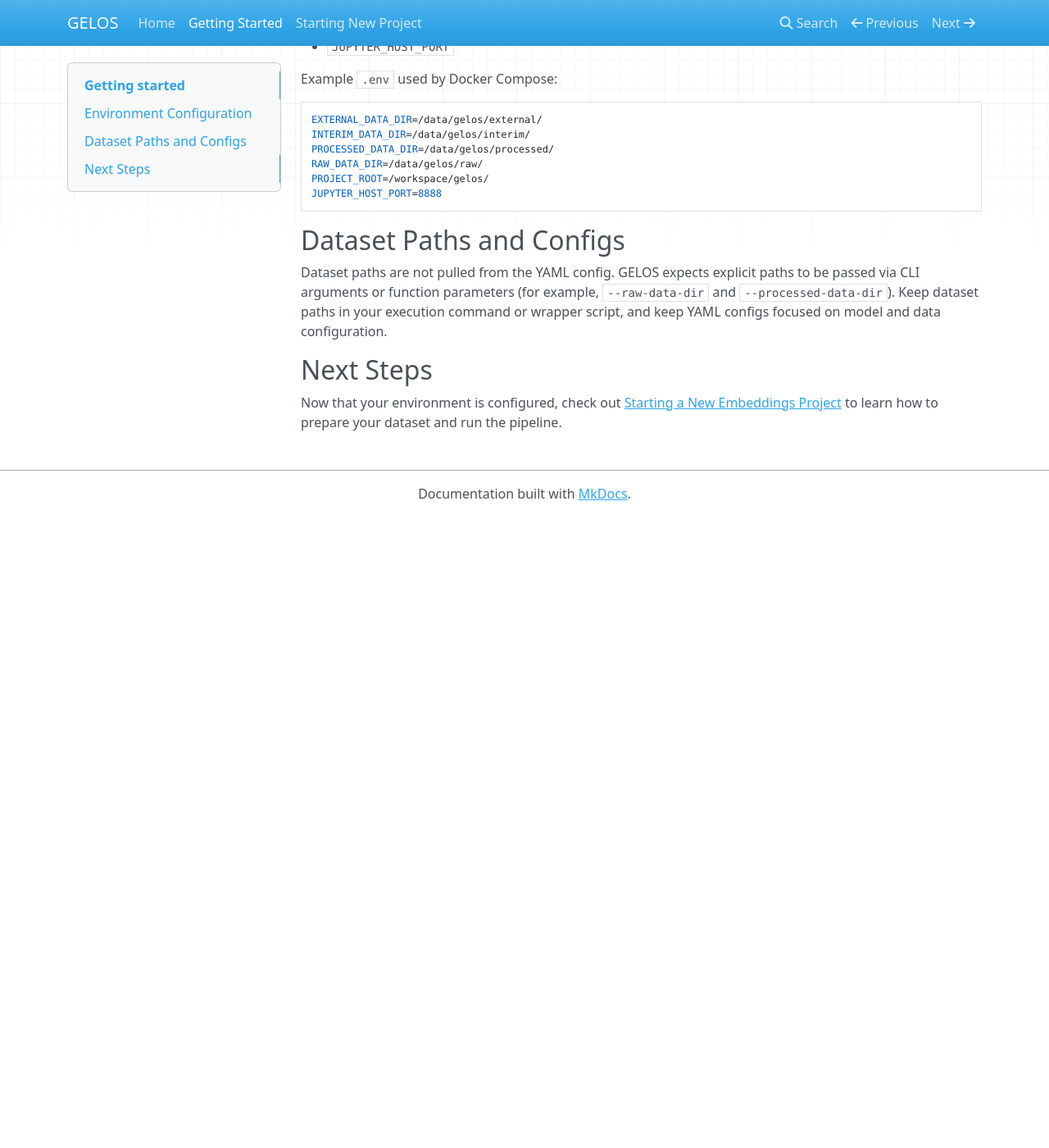
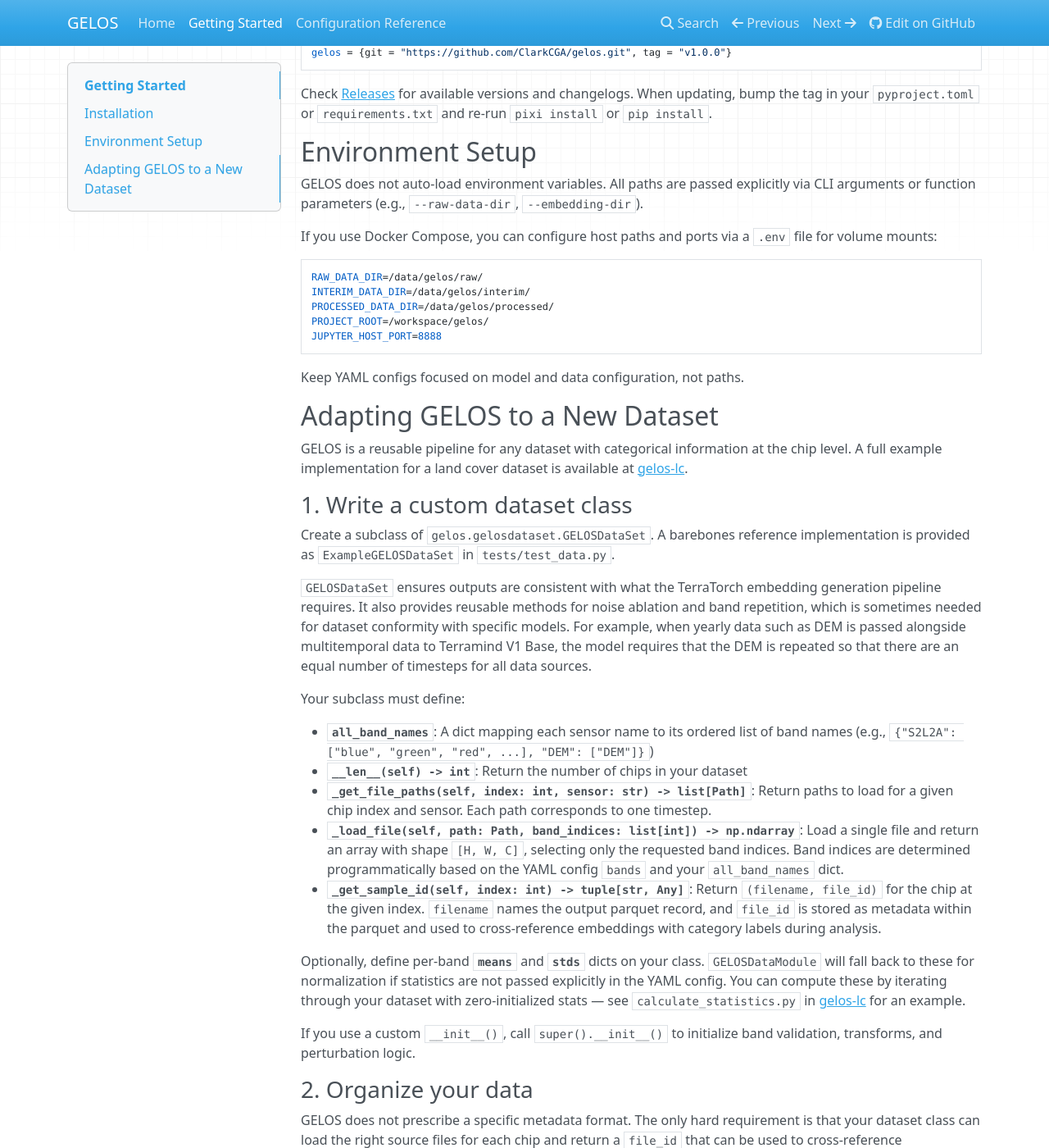
Before and after one commit to ClarkCGA/gelos, an MkDocs documentation site: the page built from docs/docs/getting-started.md, in a window 1280 px wide and 1400 px high, scrolled down 297 px. Shown: the whole window at 82% size. Built offline with MkDocs 1.6.1, drawn with Linux system fonts in a browser that asks for light colours; nearby versions of some CDN libraries; before the commit the page ends 927 px from its top, so only the background shows below that; some of the changed text lies outside the part shown.

Commit message:
restructure documentation, add CHANGELOG.md, deploy docs site

````diff
--- a/docs/docs/getting-started.md
+++ b/docs/docs/getting-started.md
@@ -1,35 +1,116 @@
-Getting started
-===============
+# Getting Started
 
-## Environment Configuration
+## Installation
 
-If you use Docker Compose, you can set variables like these for host paths and ports:
-
-- `EXTERNAL_DATA_DIR`
-- `RAW_DATA_DIR`
-- `INTERIM_DATA_DIR`
-- `PROCESSED_DATA_DIR`
-- `PROJECT_ROOT`
-- `JUPYTER_HOST_PORT`
-
-Example `.env` used by Docker Compose:
+Pin to a specific release tag to avoid unexpected breakage:
 
 ```
-EXTERNAL_DATA_DIR=/data/gelos/external/
+pip install git+https://github.com/ClarkCGA/gelos@v1.0.0
+```
+
+Or with pixi, add it as a pypi dependency in your `pyproject.toml`:
+
+```toml
+[tool.pixi.pypi-dependencies]
+gelos = {git = "https://github.com/ClarkCGA/gelos.git", tag = "v1.0.0"}
+```
+
+Check [Releases](https://github.com/ClarkCGA/gelos/releases) for available versions and changelogs. When updating, bump the tag in your `pyproject.toml` or `requirements.txt` and re-run `pixi install` or `pip install`.
+
+## Environment Setup
+
+GELOS does not auto-load environment variables. All paths are passed explicitly via CLI arguments or function parameters (e.g., `--raw-data-dir`, `--embedding-dir`).
+
+If you use Docker Compose, you can configure host paths and ports via a `.env` file for volume mounts:
+
+```
+RAW_DATA_DIR=/data/gelos/raw/
 INTERIM_DATA_DIR=/data/gelos/interim/
 PROCESSED_DATA_DIR=/data/gelos/processed/
-RAW_DATA_DIR=/data/gelos/raw/
 PROJECT_ROOT=/workspace/gelos/
 JUPYTER_HOST_PORT=8888
 ```
 
-## Dataset Paths and Configs
+Keep YAML configs focused on model and data configuration, not paths.
 
-Dataset paths are not pulled from the YAML config. GELOS expects explicit paths to be passed via
-CLI arguments or function parameters (for example, `--raw-data-dir` and `--processed-data-dir`).
-Keep dataset paths in your execution command or wrapper script, and keep YAML configs focused on
-model and data configuration.
+## Adapting GELOS to a New Dataset
 
-## Next Steps
+GELOS is a reusable pipeline for any dataset with categorical information at the chip level. A full example implementation for a land cover dataset is available at [gelos-lc](https://github.com/ClarkCGA/gelos-lc).
 
-Now that your environment is configured, check out [Starting a New Embeddings Project](starting-new-project.md) to learn how to prepare your dataset and run the pipeline.
+### 1. Write a custom dataset class
+
+Create a subclass of `gelos.gelosdataset.GELOSDataSet`. A barebones reference implementation is provided as `ExampleGELOSDataSet` in `tests/test_data.py`.
+
+`GELOSDataSet` ensures outputs are consistent with what the TerraTorch embedding generation pipeline requires. It also provides reusable methods for noise ablation and band repetition, which is sometimes needed for dataset conformity with specific models. For example, when yearly data such as DEM is passed alongside multitemporal data to Terramind V1 Base, the model requires that the DEM is repeated so that there are an equal number of timesteps for all data sources.
+
+Your subclass must define:
+
+- **`all_band_names`**: A dict mapping each sensor name to its ordered list of band names (e.g., `{"S2L2A": ["blue", "green", "red", ...], "DEM": ["DEM"]}`)
+- **`__len__(self) -> int`**: Return the number of chips in your dataset
+- **`_get_file_paths(self, index: int, sensor: str) -> list[Path]`**: Return paths to load for a given chip index and sensor. Each path corresponds to one timestep.
+- **`_load_file(self, path: Path, band_indices: list[int]) -> np.ndarray`**: Load a single file and return an array with shape `[H, W, C]`, selecting only the requested band indices. Band indices are determined programmatically based on the YAML config `bands` and your `all_band_names` dict.
+- **`_get_sample_id(self, index: int) -> tuple[str, Any]`**: Return `(filename, file_id)` for the chip at the given index. `filename` names the output parquet record, and `file_id` is stored as metadata within the parquet and used to cross-reference embeddings with category labels during analysis.
+
+Optionally, define per-band **`means`** and **`stds`** dicts on your class. `GELOSDataModule` will fall back to these for normalization if statistics are not passed explicitly in the YAML config. You can compute these by iterating through your dataset with zero-initialized stats — see `calculate_statistics.py` in [gelos-lc](https://github.com/ClarkCGA/gelos-lc) for an example.
+
+If you use a custom `__init__()`, call `super().__init__()` to initialize band validation, transforms, and perturbation logic.
+
+### 2. Organize your data
+
+GELOS does not prescribe a specific metadata format. The only hard requirement is that your dataset class can load the right source files for each chip and return a `file_id` that can be used to cross-reference embeddings with the chip's category label during analysis.
+
+How you achieve this is up to you. One pattern that works well is a chip tracker — a GeoJSON or CSV file that indexes your chips with columns for file paths, category labels, and a unique ID. But you could equally use a directory naming convention, a CSV manifest, or any other approach that lets your dataset class resolve chip index to file paths and chip ID.
+
+### 3. Create YAML experiment configs
+
+YAML configs drive both embedding generation and analysis. See the [Configuration Reference](configuration.md) for a fully annotated config with all available options.
+
+### 4. Run the pipeline
+
+**Generate embeddings:**
+
+```bash
+python -m gelos.generation \
+  --raw-data-dir /path/to/data/raw \
+  --embedding-dir /path/to/data/interim \
+  --config-dir /path/to/configs
+```
+
+```python
+from pathlib import Path
+from gelos.generation import generate_embeddings
+
+generate_embeddings(
+    yaml_path=Path("configs/exp001_prithvi300.yaml"),
+    raw_data_dir=Path("/path/to/data/raw"),
+    embedding_dir=Path("/path/to/data/interim"),
+)
+```
+
+Embeddings are written as Parquet files to `embedding_dir / data_version / config_stem`. A `.embeddings_complete` marker file is created on completion; subsequent runs skip configs that already have this marker unless `--overwrite` is passed.
+
+**Run analysis** (extraction, transforms, plots, and models):
+
+```bash
+python -m gelos.analysis \
+  --raw-data-dir /path/to/data/raw \
+  --embedding-dir /path/to/data/interim \
+  --processed-data-dir /path/to/data/processed \
+  --figures-base-dir /path/to/figures \
+  --config-dir /path/to/configs
+```
+
+```python
+from pathlib import Path
+from gelos.analysis import run_analysis
+
+run_analysis(
+    yaml_path=Path("configs/exp001_prithvi300.yaml"),
+    raw_data_dir=Path("/path/to/data/raw"),
+    embedding_dir=Path("/path/to/data/interim"),
+    processed_data_dir=Path("/path/to/data/processed"),
+    figures_base_dir=Path("/path/to/figures"),
+)
+```
+
+The analysis pipeline extracts embeddings according to each strategy's `slice_args`, then runs transforms, plots, and models. Results are cached — transform outputs as CSVs, extracted embeddings as `.npy` files — so re-running skips completed steps.
--- a/docs/mkdocs.yml
+++ b/docs/mkdocs.yml
@@ -1,7 +1,9 @@
 site_name: GELOS
 site_author: Denys Godwin
+site_url: https://ClarkCGA.github.io/gelos/
+repo_url: https://github.com/ClarkCGA/gelos
 
 nav:
   - Home: index.md
   - Getting Started: getting-started.md
-  - Starting New Project: starting-new-project.md
+  - Configuration Reference: configuration.md
````
Also changed, not shown: docs/PRD.md (deleted, +0 -157 lines), docs/docs/configuration.md (added, +188 -0 lines), docs/docs/index.md (+5 -11 lines), docs/docs/starting-new-project.md (deleted, +0 -102 lines), CHANGELOG.md (added), README.md, 1 other file.
